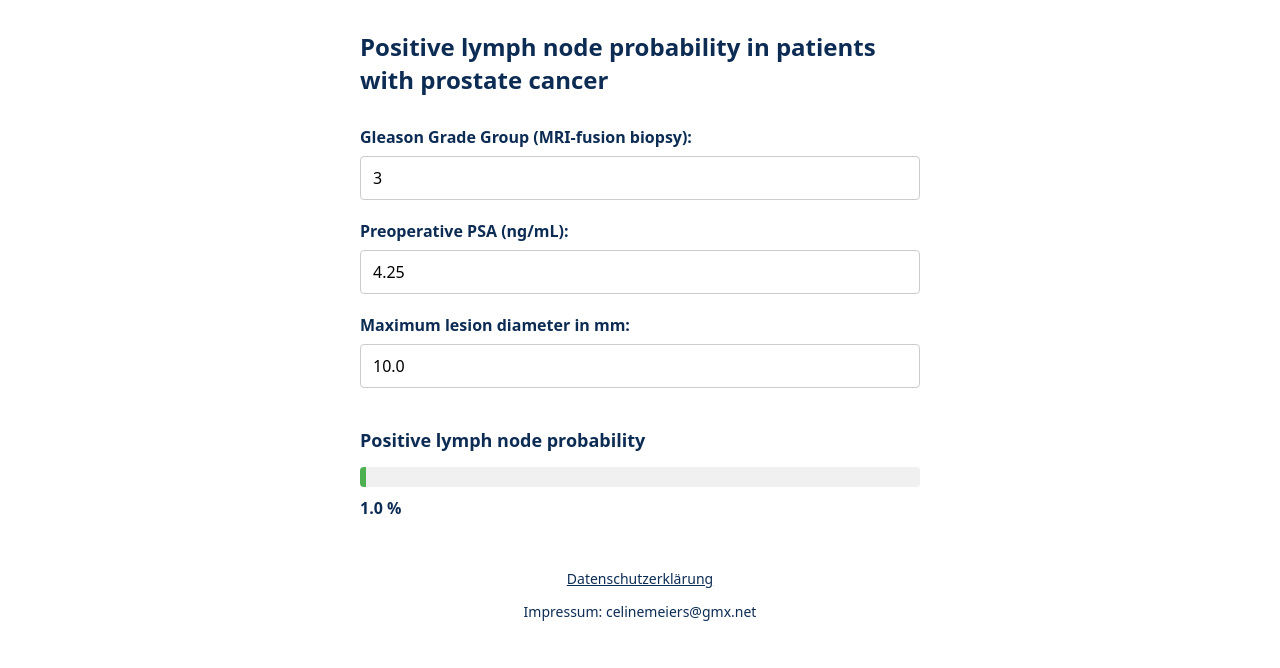
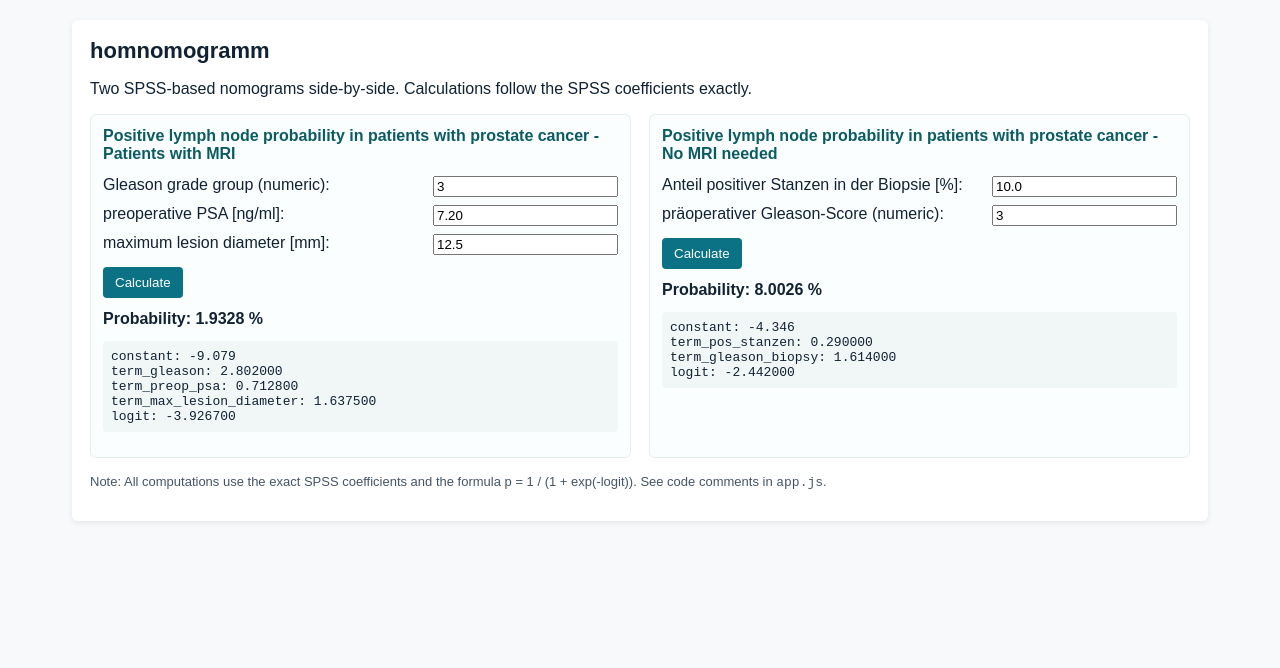
Before and after one commit to xb9bs6j4tg-spec/homnomogramm, a plain HTML site: page index.html in a window 1280 px wide. Drawn offline with Linux system fonts and the light colour scheme.

Commit message:
Add two SPSS-based nomograms (exact coefficient implementation) and UI

```diff
--- a/app.js
+++ b/app.js
@@ -1,46 +1,97 @@
-// Nomogram logic — client-side only
-const COEFF = {
-  intercept: -9.079,
-  b_gleason: 0.934,
-  b_psa: 0.099,
-  b_diam: 0.131
+// app.js
+// THIS FILE: Implements exact SPSS-identical logistic computations for two nomograms.
+// Critical note (per user instruction):
+// "Dieses binär-logistische Modell verwendet ausschließlich die Regressionskoeffizienten
+// (B) aus der SPSS-Tabelle 'Variablen in der Gleichung'. Die Wahrscheinlichkeitsberechnung
+// ist numerisch identisch zu IBM SPSS Statistics."
+
+function logisticProbability(constant, terms) {
+  // logit = constant + Σ(B_i × X_i)
+  let logit = constant;
+  for (const t of terms) {
+    logit += t.b * t.x;
+  }
+  // p = 1 / (1 + exp(-logit))
+  const p = 1.0 / (1.0 + Math.exp(-logit));
+  return { logit: logit, p: p };
+}
+
+// --- Nomogramm 1 coefficients (from SPSS image, final step):
+// Konstante = -9.079
+// B(Gleason grade group) = 0.934
+// B(preoperative PSA [ng/ml]) = 0.099
+// B(maximum lesion diameter [mm]) = 0.131
+const NOMO1 = {
+  constant: -9.079,
+  bGleason: 0.934,
+  bPsa: 0.099,
+  bDiam: 0.131
 };
 
-// Elements
-const psaEl = document.getElementById('psa');
-const diamEl = document.getElementById('diam');
-const gleasonEl = document.getElementById('gleason');
-const probTextEl = document.getElementById('probText');
-const progressBarEl = document.getElementById('progressBar');
+// --- Nomogramm 2 coefficients (from SPSS image, final step):
+// Konstante = -4.346
+// B(Anteil positiver Stanzen [%]) = 0.029
+// B(Gleason-Score bei Biopsie) = 0.538
+const NOMO2 = {
+  constant: -4.346,
+  bPosStanzen: 0.029,
+  bGleasonBiopsy: 0.538
+};
 
-function sigmoid(x){
-  return 1 / (1 + Math.exp(-x));
-}
+window.addEventListener('DOMContentLoaded', () => {
+  // Nomogram 1
+  const g1 = document.getElementById('g1');
+  const psa1 = document.getElementById('psa1');
+  const diam1 = document.getElementById('diam1');
+  const calc1 = document.getElementById('calc1');
+  const result1 = document.getElementById('result1');
+  const break1 = document.getElementById('break1');
 
-function readInputs(){
-  const psa = parseFloat(psaEl.value) || 0;
-  const diam = parseFloat(diamEl.value) || 0;
-  const gleason = parseInt(gleasonEl.value) || 1;
-  return {psa, diam, gleason};
-}
+  calc1.addEventListener('click', () => {
+    const gleason = parseFloat(g1.value) || 0.0;
+    const psa = parseFloat(psa1.value) || 0.0;
+    const diam = parseFloat(diam1.value) || 0.0;
 
-function compute(values){
-  const {psa, diam, gleason} = values;
-  const lp = COEFF.intercept + COEFF.b_gleason * gleason + COEFF.b_psa * psa + COEFF.b_diam * diam;
-  const p = sigmoid(lp);
-  return {p};
-}
+    const terms = [
+      { b: NOMO1.bGleason, x: gleason },
+      { b: NOMO1.bPsa, x: psa },
+      { b: NOMO1.bDiam, x: diam }
+    ];
 
-function updateUI(){
-  const vals = readInputs();
-  const {p} = compute(vals);
-  const percentage = p * 100;
-  probTextEl.textContent = percentage.toFixed(1) + ' %';
-  progressBarEl.style.width = percentage + '%';
-}
+    const res = logisticProbability(NOMO1.constant, terms);
+    result1.textContent = `Probability: ${(res.p * 100).toFixed(4)} %`;
+    break1.textContent = `constant: ${NOMO1.constant}\n` +
+      `term_gleason: ${ (NOMO1.bGleason * gleason).toFixed(6) }\n` +
+      `term_preop_psa: ${ (NOMO1.bPsa * psa).toFixed(6) }\n` +
+      `term_max_lesion_diameter: ${ (NOMO1.bDiam * diam).toFixed(6) }\n` +
+      `logit: ${ res.logit.toFixed(6) }`;
+  });
 
-// Attach listeners
-[psaEl, diamEl, gleasonEl].forEach(el => el.addEventListener('input', updateUI));
+  // Nomogram 2
+  const pos2 = document.getElementById('pos2');
+  const g2 = document.getElementById('g2');
+  const calc2 = document.getElementById('calc2');
+  const result2 = document.getElementById('result2');
+  const break2 = document.getElementById('break2');
 
-// Initialize
-updateUI();
+  calc2.addEventListener('click', () => {
+    const pos = parseFloat(pos2.value) || 0.0;
+    const gleasonBi = parseFloat(g2.value) || 0.0;
+
+    const terms = [
+      { b: NOMO2.bPosStanzen, x: pos },
+      { b: NOMO2.bGleasonBiopsy, x: gleasonBi }
+    ];
+
+    const res = logisticProbability(NOMO2.constant, terms);
+    result2.textContent = `Probability: ${(res.p * 100).toFixed(4)} %`;
+    break2.textContent = `constant: ${NOMO2.constant}\n` +
+      `term_pos_stanzen: ${ (NOMO2.bPosStanzen * pos).toFixed(6) }\n` +
+      `term_gleason_biopsy: ${ (NOMO2.bGleasonBiopsy * gleasonBi).toFixed(6) }\n` +
+      `logit: ${ res.logit.toFixed(6) }`;
+  });
+
+  // Optional: compute initial values
+  calc1.click();
+  calc2.click();
+});
--- a/index.html
+++ b/index.html
@@ -1,51 +1,57 @@
 <!doctype html>
-<html lang="en">
+<html lang="de">
 <head>
-  <meta charset="utf-8" />
-  <meta name="viewport" content="width=device-width,initial-scale=1" />
-  <title>Nomogram — Positive Lymph Node Probability</title>
+  <meta charset="utf-8">
+  <meta name="viewport" content="width=device-width, initial-scale=1">
+  <title>homnomogramm — Nomogramme</title>
   <link rel="stylesheet" href="styles.css">
 </head>
 <body>
-  <main class="container">
-    <h1>Positive lymph node probability in patients with prostate cancer</h1>
+  <div class="container">
+    <header>
+      <h1>homnomogramm</h1>
+      <p>Two SPSS-based nomograms side-by-side. Calculations follow the SPSS coefficients exactly.</p>
+    </header>
 
-    <form id="nomogram-form" autocomplete="off" onsubmit="return false;">
-      <div class="field">
-        <label for="gleason">Gleason Grade Group (MRI-fusion biopsy):</label>
-        <input id="gleason" type="number" min="1" max="5" step="1" value="3">
-      </div>
-
-      <div class="field">
-        <label for="psa">Preoperative PSA (ng/mL):</label>
-        <input id="psa" type="number" min="0" max="1000" step="0.01" value="4.25">
-      </div>
-
-      <div class="field">
-        <label for="diam">Maximum lesion diameter in mm:</label>
-        <input id="diam" type="number" min="0" step="0.1" value="10.0">
-      </div>
-
-      <section class="results-section">
-        <h2>Positive lymph node probability</h2>
-        <div class="bar-container">
-          <div class="progress-bar-wrapper">
-            <div class="progress-bar" id="progressBar" style="width: 27%;"></div>
-          </div>
-          <div class="probability-text" id="probText">27.0 %</div>
+    <main class="two-columns">
+      <section class="nomogram" id="nomogram-1">
+        <h2>Positive lymph node probability in patients with prostate cancer - Patients with MRI</h2>
+        <div class="form-group">
+          <label>Gleason grade group (numeric): <input id="g1" type="number" step="1" value="3"></label>
         </div>
+        <div class="form-group">
+          <label>preoperative PSA [ng/ml]: <input id="psa1" type="number" step="0.01" value="7.20"></label>
+        </div>
+        <div class="form-group">
+          <label>maximum lesion diameter [mm]: <input id="diam1" type="number" step="0.1" value="12.5"></label>
+        </div>
+        <div class="actions">
+          <button id="calc1">Calculate</button>
+        </div>
+        <div class="result" id="result1">Result: —</div>
+        <pre class="breakdown" id="break1"></pre>
       </section>
 
-      <footer class="footer">
-        <p>
-          <a href="privacy.html">Datenschutzerklärung</a>
-        </p>
-        <p>
-          Impressum: celinemeiers@gmx.net
-        </p>
-      </footer>
-    </form>
-  </main>
+      <section class="nomogram" id="nomogram-2">
+        <h2>Positive lymph node probability in patients with prostate cancer - No MRI needed</h2>
+        <div class="form-group">
+          <label>Anteil positiver Stanzen in der Biopsie [%]: <input id="pos2" type="number" step="0.1" value="10.0"></label>
+        </div>
+        <div class="form-group">
+          <label>präoperativer Gleason-Score (numeric): <input id="g2" type="number" step="1" value="3"></label>
+        </div>
+        <div class="actions">
+          <button id="calc2">Calculate</button>
+        </div>
+        <div class="result" id="result2">Result: —</div>
+        <pre class="breakdown" id="break2"></pre>
+      </section>
+    </main>
+
+    <footer>
+      <p>Note: All computations use the exact SPSS coefficients and the formula p = 1 / (1 + exp(-logit)). See code comments in <code>app.js</code>.</p>
+    </footer>
+  </div>
 
   <script src="app.js"></script>
 </body>
--- a/styles.css
+++ b/styles.css
@@ -1,18 +1,14 @@
-:root{--darkblue:#0D2C54;--white:#fff;--green:#4CAF50}
-*{box-sizing:border-box;font-family:system-ui,-apple-system,Segoe UI,Roboto,'Helvetica Neue',Arial}
-html,body{margin:0;padding:0;height:100%;width:100%;background:var(--white);overflow-x:hidden}
-body{overflow-y:auto}
-.container{min-height:100vh;background:var(--white);padding:30px 20px;max-width:600px;margin:0 auto}
-h1{color:var(--darkblue);font-size:24px;font-weight:bold;margin:0 0 30px;text-align:left}
-h2{color:var(--darkblue);font-size:18px;font-weight:bold;margin:0 0 15px}
-.field{display:flex;flex-direction:column;margin-bottom:20px}
-.field label{color:var(--darkblue);font-weight:600;margin-bottom:8px;font-size:16px}
-.field input{padding:10px 12px;border:1px solid #ccc;border-radius:4px;font-size:16px;width:100%}
-.results-section{margin:40px 0}
-.bar-container{display:flex;flex-direction:column;gap:10px}
-.progress-bar-wrapper{width:100%;height:20px;background:#f0f0f0;border-radius:4px;overflow:hidden}
-.progress-bar{height:100%;background:var(--green);transition:width 0.3s ease}
-.probability-text{font-size:16px;font-weight:600;color:var(--darkblue)}
-.footer{margin-top:50px;text-align:center;font-size:14px;color:var(--darkblue);padding-bottom:30px}
-.footer a{color:var(--darkblue);text-decoration:underline;cursor:pointer}
-@media (max-width:640px){.container{padding:20px 15px}h1{font-size:20px}}
+body{font-family:Arial,Helvetica,sans-serif;margin:0;background:#f7f9fb;color:#123}
+.container{max-width:1100px;margin:20px auto;padding:18px;background:#fff;border-radius:6px;box-shadow:0 2px 6px rgba(0,0,0,0.08)}
+header h1{margin:0;font-size:22px}
+.two-columns{display:flex;gap:18px}
+.nomogram{flex:1;padding:12px;border:1px solid #e3eef2;border-radius:6px;background:#fbfeff}
+.nomogram h2{font-size:16px;margin-top:0;color:#0b5b63}
+.form-group{margin:8px 0}
+.form-group label{display:flex;justify-content:space-between;gap:12px}
+.actions{margin-top:12px}
+button{background:#0b7285;color:white;border:none;padding:8px 12px;border-radius:4px;cursor:pointer}
+.result{margin-top:12px;font-weight:700}
+.breakdown{background:#f1f6f7;padding:8px;border-radius:4px}
+footer{margin-top:16px;font-size:13px;color:#456}
+@media(max-width:840px){.two-columns{flex-direction:column}}
```
